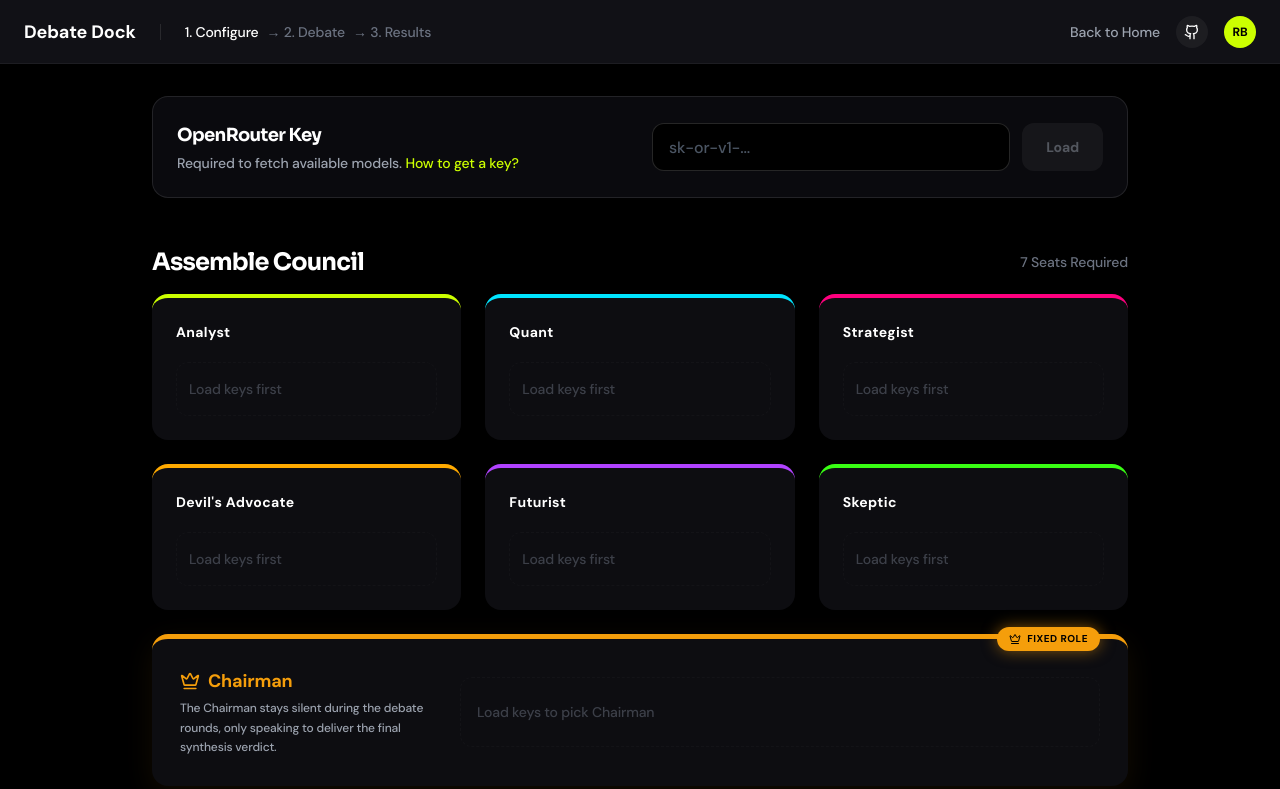
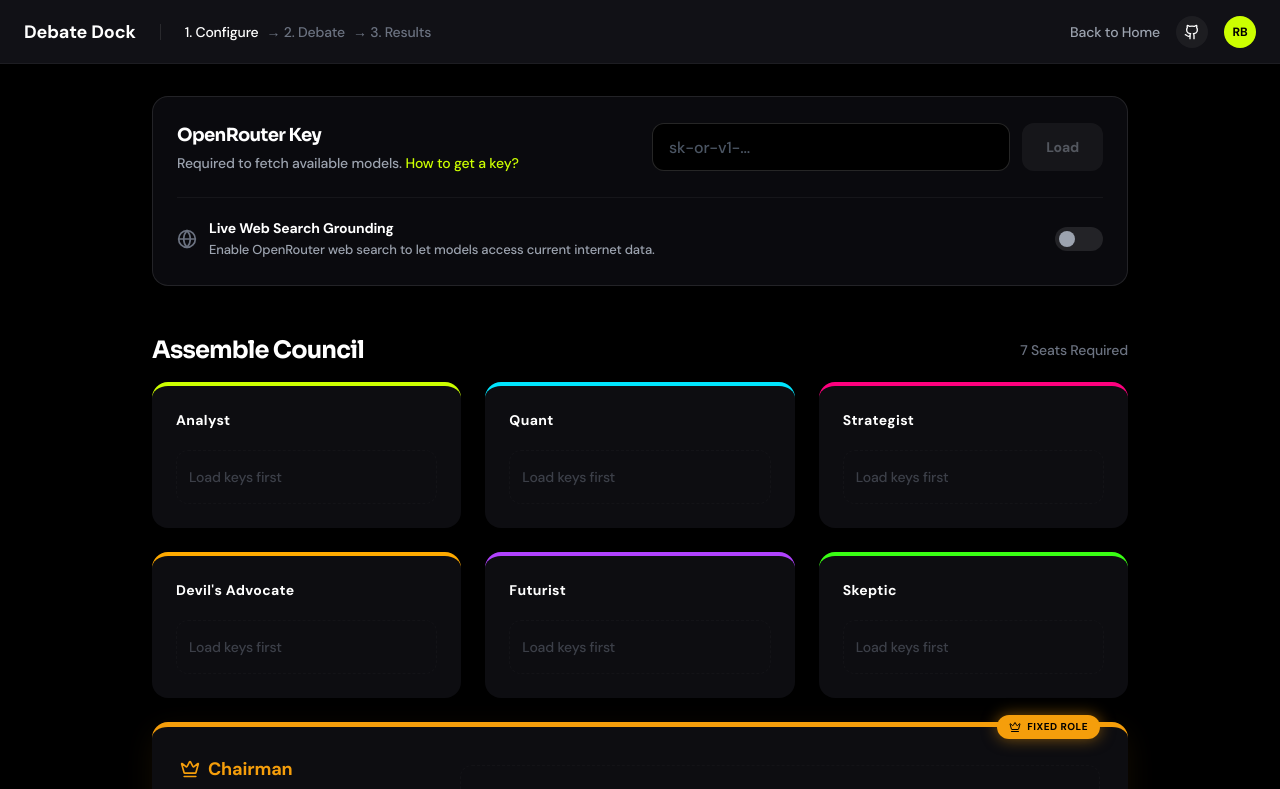
Before and after one commit to RohanBors/Debate_Dock, a Next.js app: page /settings in a window 1280 px wide. Shown: the top 789 px of the page. Built offline with nearby package versions, Linux system fonts and the light colour scheme.

Commit message:
feat: Add Live Web Search toggle and inject current date into system prompts

```diff
--- a/app/council/page.tsx
+++ b/app/council/page.tsx
@@ -7,7 +7,8 @@
 
 // ─── Persona system prompts ────────────────────────────────────────────────
 function buildSystemPrompt(councillor: Councillor, previousChairmanSummary: string | null): string {
-  const base = `You are "${councillor.persona}", a council member in a structured AI deliberation.`;
+  const dateStr = new Date().toLocaleDateString('en-US', { weekday: 'long', year: 'numeric', month: 'long', day: 'numeric' });
+  const base = `You are "${councillor.persona}", a council member in a structured AI deliberation.\nToday's date is ${dateStr}. Always consider recent events, macroeconomic conditions, and news up to this exact date.`;
   const context = previousChairmanSummary
     ? `\n\nThis is not the first discussion. The Chairman's synthesis from the previous round of discussion was:\n"""\n${previousChairmanSummary}\n"""\nUse this as background context when forming your views.`
     : '';
@@ -15,10 +16,11 @@
 }
 
 function buildChairmanPrompt(transcript: string, previousChairmanSummary: string | null): string {
+  const dateStr = new Date().toLocaleDateString('en-US', { weekday: 'long', year: 'numeric', month: 'long', day: 'numeric' });
   const context = previousChairmanSummary
     ? `Previous discussion summary:\n"""\n${previousChairmanSummary}\n"""\n\n`
     : '';
-  return `You are the Chairman of this council. ${context}Below is the full transcript of the deliberation across two rounds:\n\n${transcript}\n\nYour task:\n1. Synthesize the strongest insights from all council members.\n2. Note key points of agreement and meaningful disagreements.\n3. Provide a clear, actionable final synthesis (3-5 paragraphs).\n4. End with a "Chairman's Verdict" — a single bold conclusion.\n\nBe authoritative, fair, and decisive.`;
+  return `You are the Chairman of this council. Today's date is ${dateStr}. ${context}Below is the full transcript of the deliberation across two rounds:\n\n${transcript}\n\nYour task:\n1. Synthesize the strongest insights from all council members.\n2. Note key points of agreement and meaningful disagreements.\n3. Provide a clear, actionable final synthesis (3-5 paragraphs).\n4. End with a "Chairman's Verdict" — a single bold conclusion.\n\nBe authoritative, fair, and decisive.`;
 }
 
 // ─── Helper: build transcript string ───────────────────────────────────────
@@ -112,7 +114,7 @@
 export default function CouncilPage() {
   const router = useRouter();
   const {
-    apiKey, councillors, turns, activeTurnIndex,
+    apiKey, useWebSearch, councillors, turns, activeTurnIndex,
     addTurn, appendMessage, updateMessageContent,
     setChairmanSummary, setCompletedRounds,
     getPreviousChairmanSummary, resetSession,
@@ -153,6 +155,7 @@
         await callModel({
           apiKey,
           modelId: c.modelId,
+          useWebSearch,
           messages: [
             { role: 'system', content: sysPrompt },
             { role: 'user', content: userPrompt },
@@ -193,6 +196,7 @@
         await callModel({
           apiKey,
           modelId: c.modelId,
+          useWebSearch,
           messages: [
             { role: 'system', content: sysPrompt },
             { role: 'user', content: userPrompt },
@@ -236,6 +240,7 @@
       await callModel({
         apiKey,
         modelId: chairman.modelId,
+        useWebSearch,
         messages: [
           { role: 'system', content: chairmanSys },
           { role: 'user', content: 'Deliver your synthesis now.' },
--- a/app/settings/page.tsx
+++ b/app/settings/page.tsx
@@ -4,7 +4,7 @@
 import { useRouter } from 'next/navigation';
 import { useCouncilStore, Councillor, COLOURS } from '@/store/councilStore';
 import { fetchModels, OpenRouterModel } from '@/lib/openrouter';
-import { Github, Crown, Check, Loader2, Edit2 } from 'lucide-react';
+import { Github, Crown, Check, Loader2, Edit2, Globe } from 'lucide-react';
 import ModelPicker from '@/components/ui/ModelPicker';
 
 const DEFAULT_PERSONAS = [
@@ -21,7 +21,7 @@
 
 export default function SettingsPage() {
   const router = useRouter();
-  const { apiKey, setApiKey, councillors, setCouncillors } = useCouncilStore();
+  const { apiKey, setApiKey, useWebSearch, setUseWebSearch, councillors, setCouncillors } = useCouncilStore();
 
   const [keyInput, setKeyInput] = useState(apiKey);
   const [models, setModels] = useState<OpenRouterModel[]>([]);
@@ -154,6 +154,22 @@
             </div>
           </div>
           {modelError && <div className="mt-3 text-red-400 text-sm font-medium pl-1">{modelError}</div>}
+
+          <div className="mt-6 pt-5 border-t border-white/5 flex items-center justify-between">
+            <div className="flex items-center gap-3">
+              <Globe className={`w-5 h-5 ${useWebSearch ? 'text-[#ccff00]' : 'text-gray-500'}`} />
+              <div>
+                <div className="text-sm font-bold text-white mb-0.5">Live Web Search Grounding</div>
+                <div className="text-[13px] text-gray-400">Enable OpenRouter web search to let models access current internet data.</div>
+              </div>
+            </div>
+            <button
+              onClick={() => setUseWebSearch(!useWebSearch)}
+              className={`w-12 h-6 rounded-full transition-colors relative ${useWebSearch ? 'bg-[#ccff00]' : 'bg-white/10'}`}
+            >
+              <div className={`w-4 h-4 bg-black rounded-full absolute top-1 transition-all ${useWebSearch ? 'left-7' : 'left-1 bg-gray-400'}`} />
+            </button>
+          </div>
         </div>
 
         {/* ── Council Grid ── */}
--- a/lib/openrouter.ts
+++ b/lib/openrouter.ts
@@ -39,13 +39,25 @@
   apiKey,
   modelId,
   messages,
+  useWebSearch,
   onChunk,
 }: {
   apiKey: string;
   modelId: string;
   messages: { role: 'system' | 'user' | 'assistant'; content: string }[];
+  useWebSearch?: boolean;
   onChunk?: (chunk: string) => void;
 }): Promise<string> {
+  const body: any = {
+    model: modelId,
+    messages,
+    stream: !!onChunk,
+  };
+
+  if (useWebSearch) {
+    body.plugins = [{ id: 'web', max_results: 5 }];
+  }
+
   const res = await fetch('https://openrouter.ai/api/v1/chat/completions', {
     method: 'POST',
     headers: {
@@ -54,11 +66,7 @@
       'HTTP-Referer': 'https://llm-council.vercel.app',
       'X-Title': 'LLM Council',
     },
-    body: JSON.stringify({
-      model: modelId,
-      messages,
-      stream: !!onChunk,
-    }),
+    body: JSON.stringify(body),
   });
 
   if (!res.ok) {
--- a/store/councilStore.ts
+++ b/store/councilStore.ts
@@ -29,6 +29,8 @@
   // Settings
   apiKey: string;
   setApiKey: (key: string) => void;
+  useWebSearch: boolean;
+  setUseWebSearch: (val: boolean) => void;
 
   // Council setup
   councillors: Councillor[];
@@ -58,6 +60,8 @@
     (set, get) => ({
       apiKey: '',
       setApiKey: (key) => set({ apiKey: key }),
+      useWebSearch: false,
+      setUseWebSearch: (val) => set({ useWebSearch: val }),
 
       councillors: [],
       setCouncillors: (c) => set({ councillors: c }),
@@ -131,6 +135,7 @@
       name: 'llm-council-storage',
       partialize: (s) => ({
         apiKey: s.apiKey,
+        useWebSearch: s.useWebSearch,
         councillors: s.councillors,
         turns: s.turns,
         activeTurnIndex: s.activeTurnIndex,
```
Also changed, not shown: 1 other file (tests, documents, lock files or other folders).
